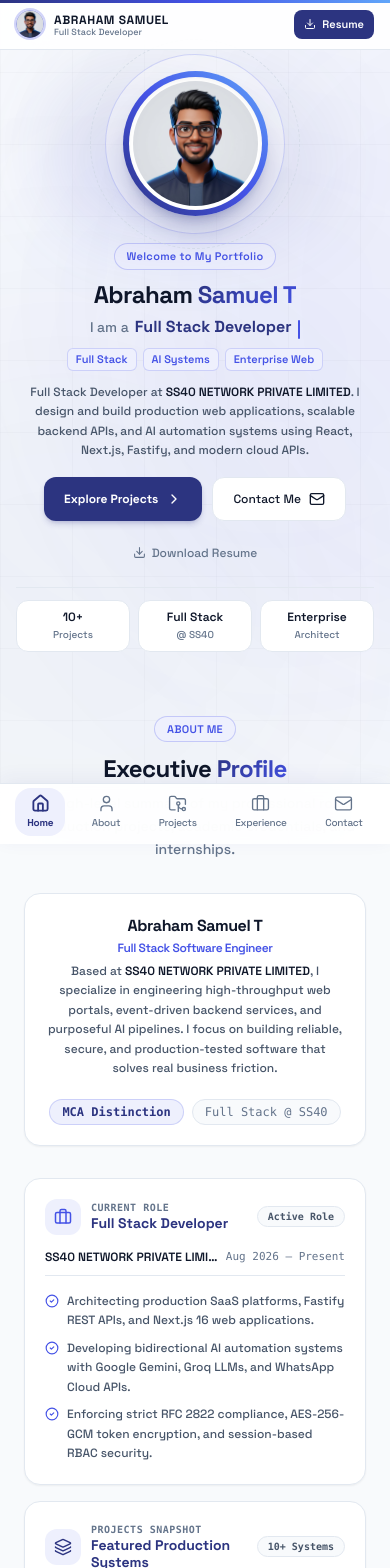
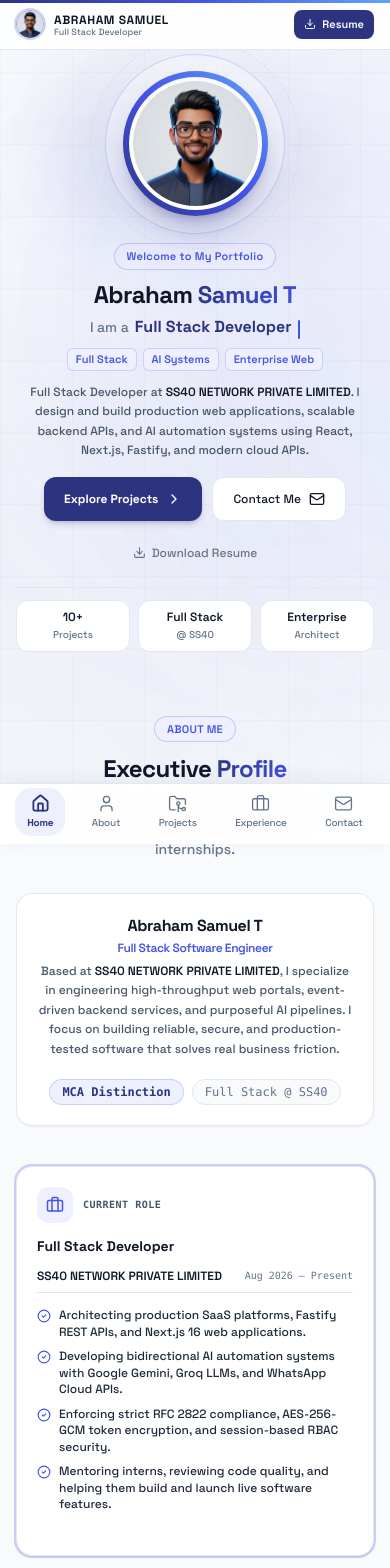
Before and after one commit to AbrahamSamuel2003/portfolio, a React (Vite) app: page / in a window 390 px wide. Shown: the top 1568 px of the page. Built offline with nearby package versions, Linux system fonts and the light colour scheme.

Commit message:
feat: add 3D rotating cube for mobile about section

```diff
--- a/src/components/sections/About.jsx
+++ b/src/components/sections/About.jsx
@@ -2,19 +2,20 @@ import { memo } from "react";
 import { motion } from "framer-motion";
 import { Briefcase, Layers, GraduationCap, Code2, CheckCircle2 } from "lucide-react";
 import SectionHeading from "../ui/SectionHeading.jsx";
+import AboutCube3D from "../ui/AboutCube3D.jsx";
 
 const ABOUT_CARDS = [
   {
     icon: Briefcase,
     category: "Current Role",
-    badge: "Active Role",
     title: "Full Stack Developer",
     subtitle: "SS40 NETWORK PRIVATE LIMITED",
     period: "Aug 2026 – Present",
     highlights: [
       "Architecting production SaaS platforms, Fastify REST APIs, and Next.js 16 web applications.",
       "Developing bidirectional AI automation systems with Google Gemini, Groq LLMs, and WhatsApp Cloud APIs.",
-      "Enforcing strict RFC 2822 compliance, AES-256-GCM token encryption, and session-based RBAC security."
+      "Enforcing strict RFC 2822 compliance, AES-256-GCM token encryption, and session-based RBAC security.",
+      "Mentoring interns, reviewing code quality, and helping them build and launch live software features."
     ],
     accent: "#4452E6",
     bgAccent: "#EEF0FD"
@@ -22,14 +23,14 @@ const ABOUT_CARDS = [
   {
     icon: Layers,
     category: "Projects Snapshot",
-    badge: "10+ Systems",
     title: "Featured Production Systems",
     subtitle: "Enterprise Platforms & Web Apps",
     period: "2024 – Present",
     highlights: [
       "MailAI: Executive AI triage pipeline delivering priority email alerts directly to WhatsApp.",
       "Ruthra Medicines: Bilingual Siddha & Ayurveda e-commerce with automated PDF billing and courier dispatch.",
-      "Global Talent Connect & SS40 Portal: 100-point candidate screening and high-throughput corporate CMS."
+      "Global Talent Connect & SS40 Portal: 100-point candidate screening and high-throughput corporate CMS.",
+      "Engineered complete web applications with real-time alerts, secure checkout, and easy-to-use dashboards."
     ],
     accent: "#2C3480",
     bgAccent: "#EEF0FD"
@@ -37,7 +38,6 @@ const ABOUT_CARDS = [
   {
     icon: GraduationCap,
     category: "Education",
-    badge: "MCA Distinction",
     title: "Master of Computer Applications",
     subtitle: "Manonmanium Sundaranar University",
     period: "2024 – 2026",
@@ -52,7 +52,6 @@ const ABOUT_CARDS = [
   {
     icon: Code2,
     category: "Internships",
-    badge: "Industry Trained",
     title: "Professional Internships",
     subtitle: "Smackcoders & Dhatchan Academy",
     period: "Nov 2024 – June 2025",
@@ -68,7 +67,7 @@ const ABOUT_CARDS = [
 
 const About = memo(function About() {
   return (
-    <section id="about" className="py-10 sm:py-14 px-6 relative z-10">
+    <section id="about" className="py-10 sm:py-14 px-4 sm:px-6 relative z-10">
       <div className="max-w-6xl mx-auto space-y-8 sm:space-y-10">
 
         {/* Section Heading */}
@@ -110,8 +109,13 @@ const About = memo(function About() {
           </div>
         </motion.div>
 
-        {/* 4-Card Modular Executive Snapshot Grid (Projects, Education, Internships, Current Role) */}
-        <div className="grid md:grid-cols-2 gap-4 sm:gap-6">
+        {/* ── MOBILE VIEW: 3D ROTATING CUBE (< md) ── */}
+        <div className="block md:hidden w-full">
+          <AboutCube3D cards={ABOUT_CARDS} />
+        </div>
+
+        {/* ── DESKTOP VIEW: 2x2 EXECUTIVE GRID (≥ md) ── */}
+        <div className="hidden md:grid md:grid-cols-2 gap-4 sm:gap-6">
           {ABOUT_CARDS.map((card, idx) => {
             const Icon = card.icon;
 
@@ -143,10 +147,6 @@ const About = memo(function About() {
                         </h4>
                       </div>
                     </div>
-
-                    <span className="px-2.5 py-0.5 rounded-full text-[10px] font-mono font-semibold bg-[#F8FAFC] border border-[#E2E8F0] text-[#475569] flex-shrink-0">
-                      {card.badge}
-                    </span>
                   </div>
 
                   {/* Organization & Period */}
@@ -177,6 +177,7 @@ const About = memo(function About() {
       </div>
     </section>
   );
+
 });
 
 export default About;
--- /dev/null
+++ b/src/components/ui/AboutCube3D.jsx
@@ -0,0 +1,175 @@
+import { useState, useRef, useEffect, memo } from "react";
+import { motion, useMotionValue, useSpring } from "framer-motion";
+import { CheckCircle2 } from "lucide-react";
+
+const AboutCube3D = memo(function AboutCube3D({ cards }) {
+  const [activeFace, setActiveFace] = useState(0);
+  const containerRef = useRef(null);
+  const [cardWidth, setCardWidth] = useState(320);
+
+  // Measure container width dynamically to match the EXACT width of the Executive Bio Banner above it
+  useEffect(() => {
+    const updateWidth = () => {
+      if (containerRef.current) {
+        const measured = Math.round(containerRef.current.offsetWidth);
+        setCardWidth(measured);
+      }
+    };
+
+    updateWidth();
+    window.addEventListener("resize", updateWidth, { passive: true });
+    return () => window.removeEventListener("resize", updateWidth);
+  }, []);
+
+  // Cube radius is half the card width (snapped to integer to prevent subpixel texture blur)
+  const radius = Math.round(cardWidth / 2);
+
+  // Track rotation angle with spring physics
+  const targetRotation = -activeFace * 90;
+  const rotMotionVal = useMotionValue(targetRotation);
+  const smoothRotation = useSpring(rotMotionVal, {
+    stiffness: 280,
+    damping: 30,
+    mass: 0.8
+  });
+
+  useEffect(() => {
+    rotMotionVal.set(targetRotation);
+  }, [targetRotation, rotMotionVal]);
+
+  const handleNext = () => {
+    setActiveFace((prev) => (prev + 1) % cards.length);
+  };
+
+  const handlePrev = () => {
+    setActiveFace((prev) => (prev - 1 + cards.length) % cards.length);
+  };
+
+  const handleSelectFace = (index) => {
+    setActiveFace(index);
+  };
+
+  return (
+    <div ref={containerRef} className="w-full flex flex-col items-center select-none py-1">
+
+      {/* 3D CUBE STAGE (Full-width matching Executive Banner) */}
+      <div
+        className="relative flex items-center justify-center my-1"
+        style={{
+          width: `${cardWidth}px`,
+          height: "390px",
+          perspective: "1200px"
+        }}
+      >
+        {/* Rotating 3D Prism Rig (Rotates around cube center at Z = -radius so active face sits at Z = 0) */}
+        <motion.div
+          drag="x"
+          dragConstraints={{ left: 0, right: 0 }}
+          dragElastic={0.15}
+          onDragEnd={(_e, { offset, velocity }) => {
+            if (offset.x < -35 || velocity.x < -250) {
+              handleNext();
+            } else if (offset.x > 35 || velocity.x > 250) {
+              handlePrev();
+            }
+          }}
+          style={{
+            width: `${cardWidth}px`,
+            height: "100%",
+            position: "relative",
+            transformStyle: "preserve-3d",
+            z: -radius,
+            rotateY: smoothRotation,
+            cursor: "grab"
+          }}
+          whileDrag={{ scale: 0.95 }}
+          whileTap={{ cursor: "grabbing" }}
+        >
+          {cards.map((card, idx) => {
+            const Icon = card.icon;
+            const angle = idx * 90;
+            const isCurrentlyActive = idx === activeFace;
+
+            return (
+              <div
+                key={card.category}
+                style={{
+                  position: "absolute",
+                  inset: 0,
+                  transform: `rotateY(${angle}deg) translateZ(${radius}px)`,
+                  transformStyle: "flat",
+                  backfaceVisibility: "hidden",
+                  WebkitBackfaceVisibility: "hidden",
+                  WebkitFontSmoothing: "subpixel-antialiased"
+                }}
+                className={`p-5 rounded-2xl bg-white border border-[#E2E8F0] shadow-sm flex flex-col justify-between transition-opacity duration-300 ${
+                  isCurrentlyActive ? "opacity-100 ring-2 ring-[#4452E6]/25 shadow-md" : "opacity-80 pointer-events-none"
+                }`}
+              >
+                {/* Face Content */}
+                <div className="space-y-3">
+                  {/* Category & Icon Row */}
+                  <div className="flex items-center gap-2.5">
+                    <div
+                      className="w-9 h-9 rounded-xl flex items-center justify-center flex-shrink-0 shadow-xs"
+                      style={{ backgroundColor: card.bgAccent, color: card.accent }}
+                    >
+                      <Icon size={18} />
+                    </div>
+                    <span className="text-[10px] font-mono uppercase tracking-wider text-[#475569] block font-bold leading-tight text-left">
+                      {card.category}
+                    </span>
+                  </div>
+
+                  {/* Title Row - Crisp Dark Text */}
+                  <div className="text-left pt-0.5">
+                    <h4 className="text-sm sm:text-base font-bold text-[#0F172A] leading-snug">
+                      {card.title}
+                    </h4>
+                  </div>
+
+                  {/* Organization & Period Row */}
+                  <div className="flex flex-wrap items-center justify-between gap-1 text-xs border-b border-[#E2E8F0] pb-2 text-left">
+                    <span className="font-semibold text-[#0F172A] text-xs">
+                      {card.subtitle}
+                    </span>
+                    <span className="text-[#64748B] font-mono text-[10px] flex-shrink-0">
+                      {card.period}
+                    </span>
+                  </div>
+
+                  {/* Highlights Bullet Matrix - Razor Sharp High-Contrast Text */}
+                  <div className="space-y-2 pt-0.5 text-left">
+                    {card.highlights.map((highlight, hIdx) => (
+                      <div key={hIdx} className="flex items-start gap-2 text-xs text-[#0F172A] leading-relaxed">
+                        <CheckCircle2 size={14} className="text-[#4452E6] mt-0.5 flex-shrink-0" />
+                        <span className="text-xs leading-snug text-[#1E293B]">{highlight}</span>
+                      </div>
+                    ))}
+                  </div>
+                </div>
+              </div>
+            );
+          })}
+        </motion.div>
+      </div>
+
+      {/* CLEAN CENTERED 4-DOT PILL INDICATOR */}
+      <div className="flex items-center justify-center gap-2 mt-6 mb-1">
+        {cards.map((_, idx) => (
+          <button
+            key={idx}
+            onClick={() => handleSelectFace(idx)}
+            aria-label={`Jump to face ${idx + 1}`}
+            className={`h-2 rounded-full transition-all duration-300 cursor-pointer ${
+              idx === activeFace ? "w-7 bg-[#4452E6]" : "w-2 bg-[#CBD5E1] hover:bg-[#94A3B8]"
+            }`}
+          />
+        ))}
+      </div>
+
+    </div>
+  );
+});
+
+export default AboutCube3D;
```
